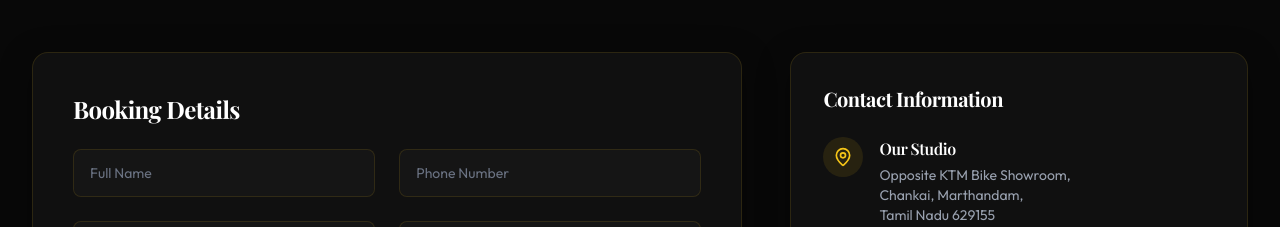
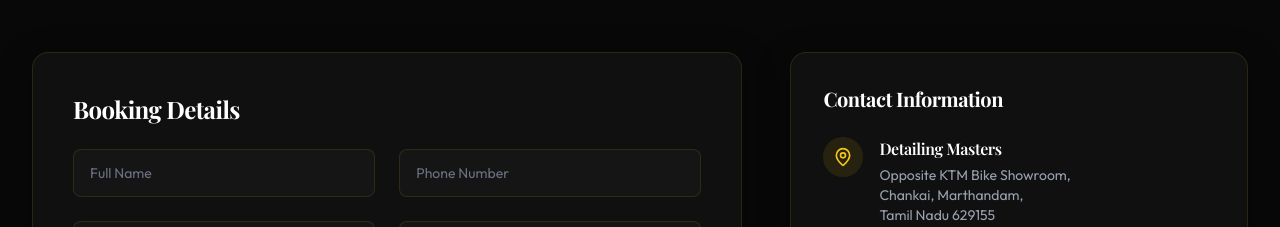
Before and after one commit to kishore2003K/Detail-master, a React (Vite) app: page / in a window 1280 px wide. Shown: the part 6720-6947 px from the top of the page. Built offline with nearby package versions, Linux system fonts and the light colour scheme; no server answers.

Commit message:
Update review links and add Our Studio section

```diff
--- a/src/components/Contact.jsx
+++ b/src/components/Contact.jsx
@@ -180,7 +180,7 @@ export default function Contact() {
                     <MapPin className="w-5 h-5 text-luxury-gold" />
                   </div>
                   <div>
-                    <h4 className="font-semibold text-white mb-1">Our Studio</h4>
+                    <h4 className="font-semibold text-white mb-1">Detailing Masters</h4>
                     <p className="text-gray-400 text-sm">Opposite KTM Bike Showroom,<br />Chankai, Marthandam,<br />Tamil Nadu 629155</p>
                   </div>
                 </li>
--- a/src/components/Header.jsx
+++ b/src/components/Header.jsx
@@ -27,11 +27,10 @@ export default function Header() {
 
   return (
     <header
-      className={`fixed top-0 left-0 right-0 z-50 transition-all duration-500 ${
-        isScrolled
+      className={`fixed top-0 left-0 right-0 z-50 transition-all duration-500 ${isScrolled
           ? "bg-luxury-bg/90 backdrop-blur-xl border-b border-luxury-border py-2.5"
           : "bg-transparent py-4"
-      }`}
+        }`}
     >
       <Container className="flex items-center justify-between">
         <a href="#home" className="flex items-center gap-3 group">
--- a/src/components/Testimonials.jsx
+++ b/src/components/Testimonials.jsx
@@ -79,14 +79,14 @@ export default function Testimonials() {
         <div className="mt-16 flex flex-col sm:flex-row items-center justify-center gap-4">
           <Button
             className="bg-luxury-gold text-luxury-bg hover:bg-white transition-colors"
-            onClick={() => window.open('https://g.page/r/CYxldxLmQleTEBM/review', '_blank')}
+            onClick={() => window.open("https://www.google.com/maps/place/Dirt+Buster's+Diesel+%26+Automotive+Detailing+industry/@32.6031662,-82.3413047,17z/data=!3m1!4b1!4m6!3m5!1s0x88f0a5ab53c918ad:0x6acfd66315b9557!8m2!3d32.6031662!4d-82.3413047!16s%2Fg%2F11h1dgbld7", '_blank')}
           >
             Leave a Review on Google <ChevronRight className="w-4 h-4 ml-2" />
           </Button>
           <Button
             variant="ghost"
             className="border border-luxury-border hover:bg-white/5"
-            onClick={() => window.open('https://g.page/detailing-masters', '_blank')}
+            onClick={() => window.open("https://www.google.com/search?q=Detailing+masters", '_blank')}
           >
             Read All Reviews <ChevronRight className="w-4 h-4 ml-2" />
           </Button>
```
